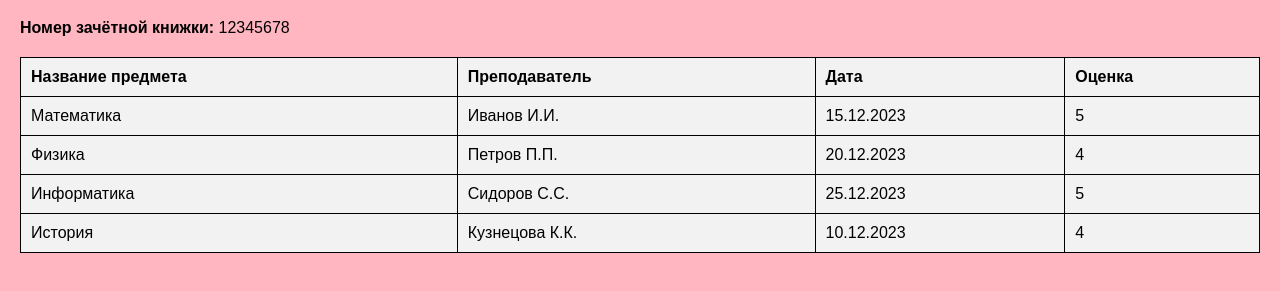
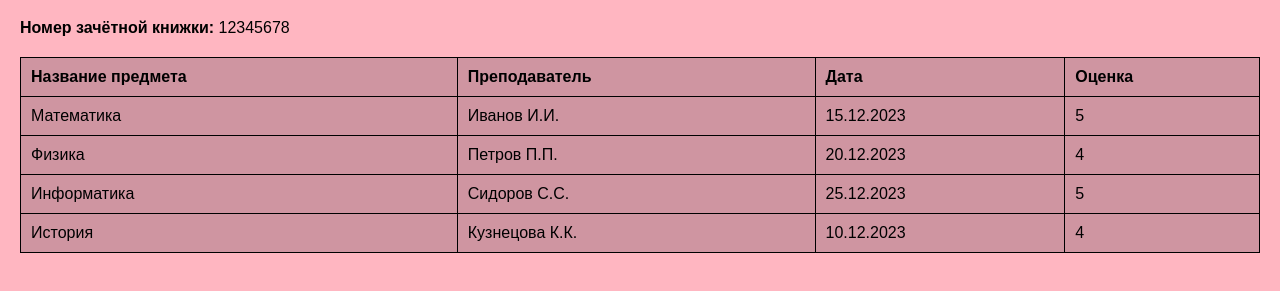
Before and after one commit to gnomGnomich-dev/kondrr, a plain HTML site: page grade.html in a window 1280 px wide. Shown: the part 61-352 px from the top of the page. Drawn offline with Linux system fonts and the light colour scheme.

Commit message:
Текущая ветка: punkt12.1  Изменения, которые будут включены в коммит: 	изменено:      style.css

```diff
--- a/style.css
+++ b/style.css
@@ -20,5 +20,5 @@ th, td {
     text-align: left;
 }
 th, td{
-    background-color: #f2f2f2;
+    background-color: #1123;
 }
```
